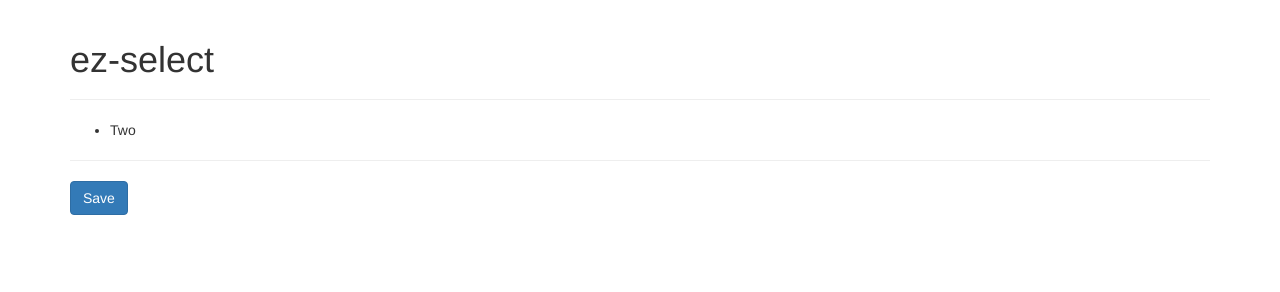
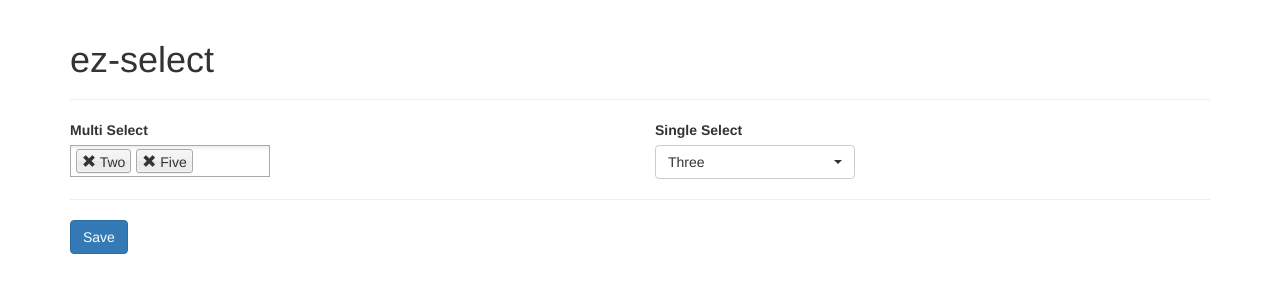
Before and after one commit to jdewit/ez-select, a website: page index.html in a window 1280 px wide. Drawn offline with nearby package versions, Linux system fonts and the light colour scheme; some packages are replaced by stand-ins of ours; a script that the page names is missing.

Commit message:
use watch for selected changes

```diff
--- a/bower.json
+++ b/bower.json
@@ -6,6 +6,7 @@
     "node_modules",
     "bower_components"
   ],
+  "main": ["dist/ez-select.min.css", "dist/ez-select.min.js", "dist/ez-select.tpl.js"],
   "devDependencies": {
     "jquery": "latest",
     "angular": "latest",
--- a/index.html
+++ b/index.html
@@ -21,7 +21,8 @@
       angular.module('myApp', ['ez.select', 'ui.bootstrap'])
 
       .controller('AppCtrl', ['$scope', '$q', '$timeout', function AppCtrl($scope, $q, $timeout) {
-        $scope.options = [
+
+        $scope.options1 = [
           {id: '1', text: 'One'},
           {id: '2', text: 'Two'},
           {id: '3', text: 'Three'},
@@ -36,7 +37,24 @@
           {id: '12', text: 'Twelve'}
         ];
 
-        $scope.selectedOptionIds = ['2'];
+        $scope.selectedOptionIds = ['2', '5'];
+
+        $scope.options2 = [
+          {id: '1', text: 'One'},
+          {id: '2', text: 'Two'},
+          {id: '3', text: 'Three'},
+          {id: '4', text: 'Four'},
+          {id: '5', text: 'Five'},
+          {id: '6', text: 'Six'},
+          {id: '7', text: 'Seven'},
+          {id: '8', text: 'Eight'},
+          {id: '9', text: 'Nine'},
+          {id: '10', text: 'Ten'},
+          {id: '11', text: 'Eleven'},
+          {id: '12', text: 'Twelve'}
+        ];
+
+        $scope.selectedOptionId = '3';
 
         $scope.form = {};
 
@@ -71,7 +89,16 @@
       <h1>ez-select</h1>
     </div>
     <form ng-submit="submit()">
-      <ez-select options="options" selected-option-ids="selectedOptionIds" ez-config="{idField: 'id', textField: 'text'}" multiple="true" search="search" style="width: 200px;"></ez-select>
+      <div class="row">
+        <div class="col-md-6">
+          <label>Multi Select</label>
+          <ez-select options="options1" selected="selectedOptionIds" ez-config="{idField: 'id', textField: 'text'}" multiple="true" search="search" style="width: 200px;"></ez-select>
+        </div>
+        <div class="col-md-6">
+          <label>Single Select</label>
+          <ez-select options="options2" selected="selectedOptionId" ez-config="{idField: 'id', textField: 'text'}" search="search" style="width: 200px;"></ez-select>
+        </div>
+      </div>
       <hr>
       <button class="btn btn-primary" type="submit">Save</button>
     </form>
--- a/src/ez-select.js
+++ b/src/ez-select.js
@@ -13,7 +13,7 @@ angular.module('ez.select', [])
     replace: true,
     scope: {
       options: '=options',
-      selectedOptionIds: '=selectedOptionIds',
+      selected: '=selected',
       search: '=search'
     },
     templateUrl: 'ez-select.tpl.html',
@@ -24,38 +24,39 @@ angular.module('ez.select', [])
       var maxChars = $toggle.width() / (fontSize * 0.5);
       var multiple = !!attrs.multiple;
 
+      var closeDropdown = function(e) {
+        $document.unbind('click', closeDropdown);
+        element.removeClass('open');
+      };
+
       return function (scope, element, attrs) {
         scope._options = [];
         scope.selectedOptions = [];
         scope.multiple = multiple;
 
-        var closeDropdown = function(e) {
-          if (!$(e.target).parents('.ez-select').get(0)) {
-            $document.unbind('click', closeDropdown);
-            element.removeClass('open');
-          }
-        };
+        scope.open = function(e) {
+          e.preventDefault();
+          e.stopPropagation();
 
-        scope.open = function() {
           element.addClass('open');
           element.find('.search-box input').trigger('focus');
           $document.click(closeDropdown);
         };
 
-        scope.select = function(option) {
-          if (!option._selected) {
-            scope.selectedOptionIds.push(option.id);
-            scope.selectedOptions.push(option);
+        scope.select = function(e, option) {
+          e.preventDefault();
+          e.stopPropagation();
+
+          if (multiple) {
+            if (!option._selected) {
+              scope.selected.push(option.id);
+            } else {
+              scope.selected.splice(scope.selected.indexOf(option.id), 1);
+            }
           } else {
-            var i = scope.selectedOptionIds.indexOf(option.id);
-
-            if (i !== -1) {
-              scope.selectedOptionIds.splice(i, 1);
-              scope.selectedOptions.splice(i, 1);
-            }
+            scope.selected = option.id;
+            closeDropdown();
           }
-          scope.filter();
-          scope.updateText();
         };
 
         scope.updateText = function() {
@@ -63,12 +64,9 @@ angular.module('ez.select', [])
           var count = 0;
 
           angular.forEach(scope.options, function(option, i) {
-            if (scope.selectedOptionIds.indexOf(option.id) !== -1) {
-              option._selected = true;
+            if (scope.selected.indexOf(option.id) !== -1) {
               str += option[ezSelectConfig.textField] + ', ';
               count++;
-            } else {
-              option._selected = false;
             }
           });
 
@@ -93,7 +91,6 @@ angular.module('ez.select', [])
           scope._options = orderByFilter(orderByFilter(scope._options, ezSelectConfig.textField, true), '_selected', true);
         };
 
-
         scope.$watch('form.query', function(newVal, oldVal) {
           if (scope.search && newVal && newVal.length > 0 && newVal !== oldVal) {
             scope.search(newVal).then(function(data) {
@@ -110,12 +107,32 @@ angular.module('ez.select', [])
           }
         });
 
-        // init
-        scope.updateText();
-        angular.forEach(scope.options, function(option) {
-          if (scope.selectedOptionIds.indexOf(option.id) !== -1) {
-            scope.selectedOptions.push(option);
-          }
+        scope.$watchCollection('selected', function(newVal, oldVal) {
+            angular.forEach(scope.options, function(option, i) {
+              if (multiple) {
+                if (scope.selected.indexOf(option.id) !== -1) {
+                  if (scope.selectedOptions.indexOf(option) === -1) {
+                    scope.selectedOptions.push(option);
+                  }
+                  option._selected = true;
+                } else {
+                  var index = scope.selectedOptions.indexOf(option);
+                  if (index !== -1) {
+                    scope.selectedOptions.splice(index, 1);
+                  }
+                  option._selected = false;
+                }
+              } else {
+                if (scope.selected === option.id) {
+                  console.log('match!');
+                  scope.selectedOptions = [option];
+                  option._selected = true;
+                } else {
+                  option._selected = false;
+                }
+                scope.updateText();
+              }
+            });
         });
       };
     }
--- a/src/ez-select.less
+++ b/src/ez-select.less
@@ -1,4 +1,69 @@
 .ez-select {
+
+  .tag-container {
+    height: auto !important;
+    min-height: 26px;
+    height: 1%;
+    margin: 0;
+    padding: 0;
+    position: relative;
+    border: 1px solid #aaa;
+    cursor: text;
+    overflow: hidden;
+    list-style: none;
+    background-color: #fff;
+    background-image: -webkit-gradient(linear, 0% 0%, 0% 100%, color-stop(1%, #eee), color-stop(15%, #fff));
+    background-image: -webkit-linear-gradient(top, #eee 1%, #fff 15%);
+    background-image: -moz-linear-gradient(top, #eee 1%, #fff 15%);
+    background-image: linear-gradient(top, #eee 1%, #fff 15%);
+
+    li {
+      float: left;
+      padding: 3px 5px 3px 5px;
+      margin: 3px 0 3px 5px;
+      position: relative;
+      line-height: 13px;
+      color: #333;
+      cursor: default;
+      border: 1px solid #aaaaaa;
+      border-radius: 3px;
+      -webkit-box-shadow: 0 0 2px #fff inset, 0 1px 0 rgba(0, 0, 0, 0.05);
+      box-shadow: 0 0 2px #fff inset, 0 1px 0 rgba(0, 0, 0, 0.05);
+      background-clip: padding-box;
+      -webkit-touch-callout: none;
+      -webkit-user-select: none;
+      -moz-user-select: none;
+      -ms-user-select: none;
+      user-select: none;
+      background-color: #e4e4e4;
+      filter: progid:DXImageTransform.Microsoft.gradient(startColorstr='#eeeeee', endColorstr='#f4f4f4', GradientType=0);
+      background-image: -webkit-gradient(linear, 0% 0%, 0% 100%, color-stop(20%, #f4f4f4), color-stop(50%, #f0f0f0), color-stop(52%, #e8e8e8), color-stop(100%, #eee));
+      background-image: -webkit-linear-gradient(top, #f4f4f4 20%, #f0f0f0 50%, #e8e8e8 52%, #eee 100%);
+      background-image: -moz-linear-gradient(top, #f4f4f4 20%, #f0f0f0 50%, #e8e8e8 52%, #eee 100%);
+      background-image: linear-gradient(top, #f4f4f4 20%, #f0f0f0 50%, #e8e8e8 52%, #eee 100%);
+
+      a {
+        cursor: pointer !important;
+      }
+
+      i {
+        color: #333;
+      }
+    }
+
+  }
+
+  .option-remove {
+    display: block;
+    width: 12px;
+    height: 13px;
+    position: absolute;
+    right: 3px;
+    top: 4px;
+    font-size: 1px;
+    outline: none;
+  }
+
   a {
     cursor: pointer;
   }
```
Also changed, not shown: src/ez-select.tpl.html (+5 -4 lines), dist/ez-select.min.css, dist/ez-select.min.js, dist/ez-select.tpl.js.
